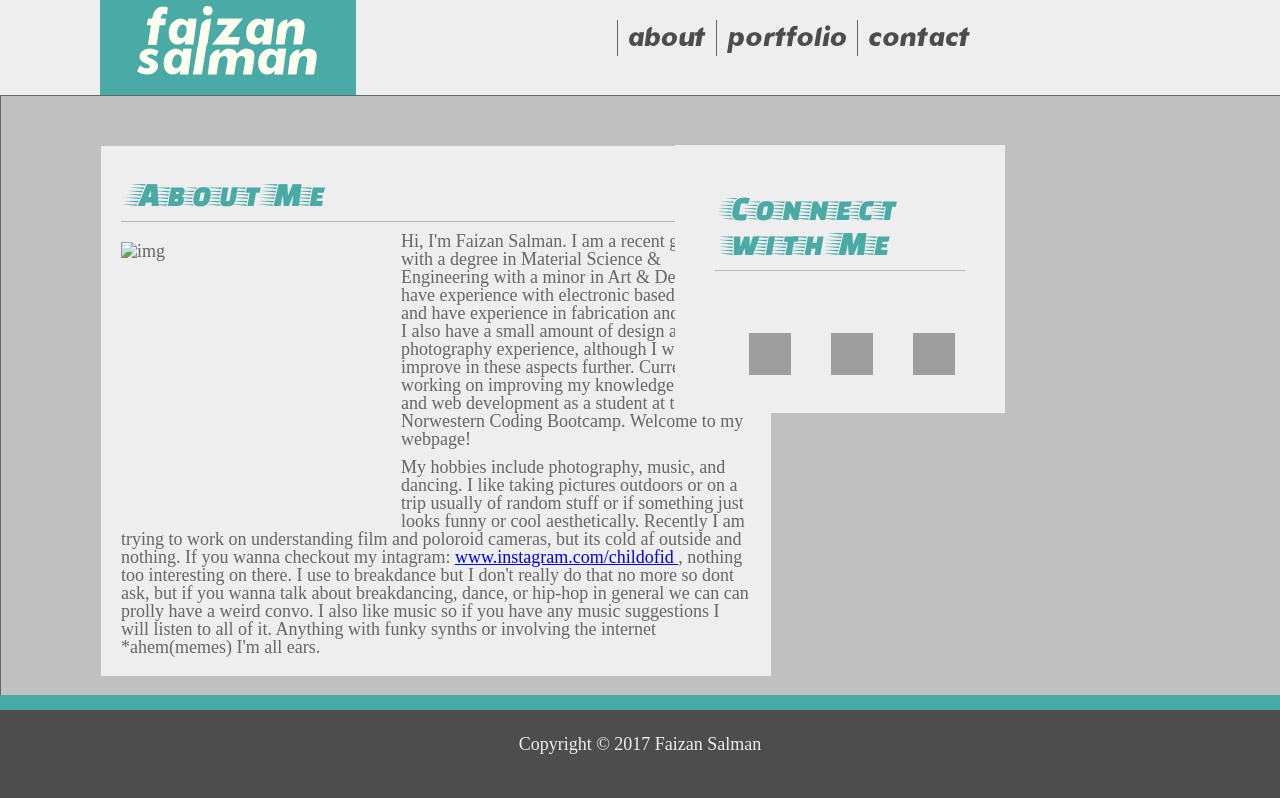
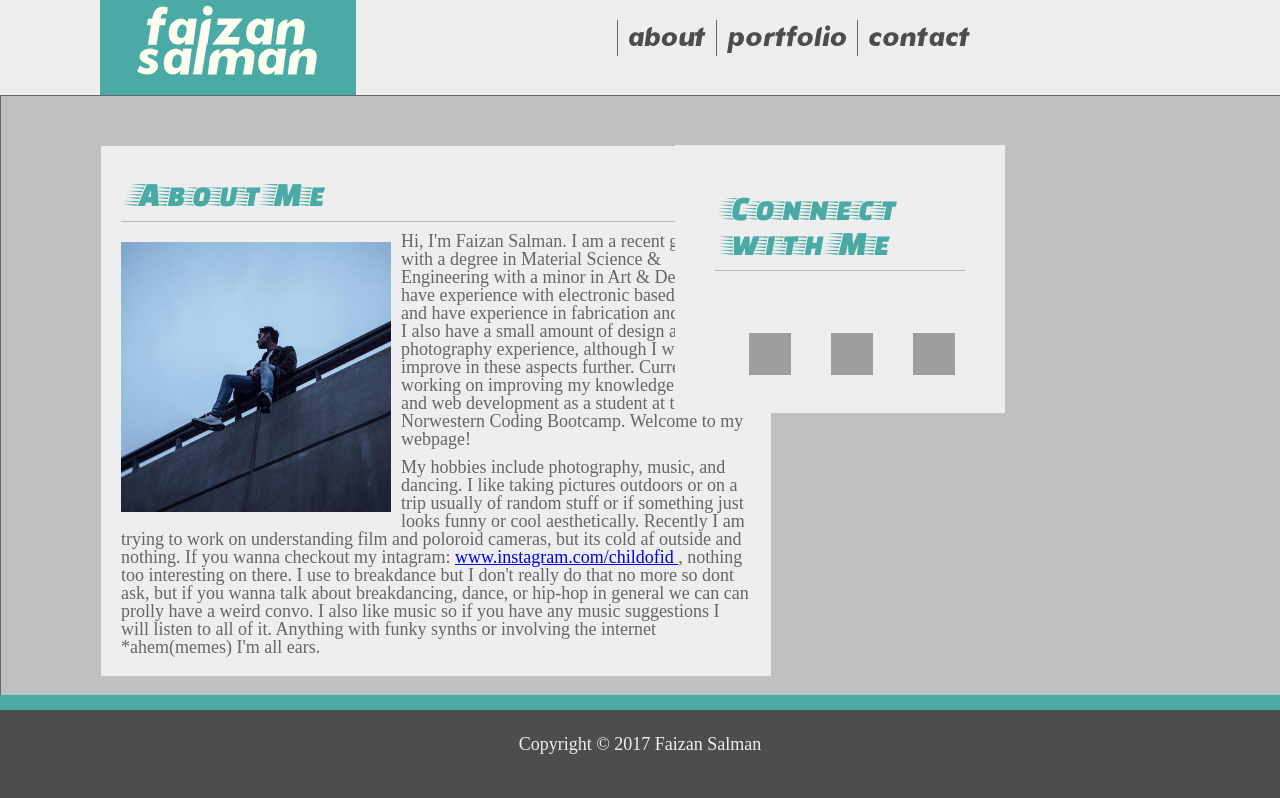
Before and after one commit to Faizy711/Basic-Portfolio, a plain HTML site: page index.html in a window 1280 px wide. Shown: the top 798 px of the page. Drawn offline with Linux system fonts and the light colour scheme; grey boxes are pictures that could not be loaded; files whose address does not match are found by name; a web font is replaced by a local one.

Commit message:
now done

```diff
--- a/index.html
+++ b/index.html
@@ -27,7 +27,7 @@
         <div class="wrapper">
             <div class="about_me">
                 <h2 class="teal_header">About Me</h2>
-                <img id="profile" src="file:../Basic-Portfolio/assets/images/12994406_10209209618978760_2604563978105641704_n.JPG" alt="img" style="width:270px;height:270px;">
+                <img id="profile" src="assets/images/12994406_10209209618978760_2604563978105641704_n.jpg" alt="img" style="width:270px;height:270px;">
                 <p>Hi, I'm Faizan Salman. I am a recent graduate with a degree in Material Science & Engineering with a minor in Art & Design. I have experience with electronic based deviced and have experience in fabrication and research. I also have a small amount of design and photography experience, although I wish to improve in these aspects further. Currently I am working on improving my knowledge in coding and web development as a student at the Norwestern Coding Bootcamp. Welcome to my webpage!</p>
                 <p>My hobbies include photography, music, and dancing. I like taking pictures outdoors or on a trip usually of random stuff or if something just looks funny or cool aesthetically. Recently I am trying to work on understanding film and poloroid cameras, but its cold af outside and nothing. If you wanna checkout my intagram: <a href="https://www.instagram.com/childofid/" >www.instagram.com/childofid </a>, nothing too interesting on there. I use to breakdance but I don't really do that no more so dont ask, but if you wanna talk about breakdancing, dance, or hip-hop in general we can can prolly have a weird convo. I also like music so if you have any music suggestions I will listen to all of it. Anything with funky synths or involving the internet *ahem(memes) I'm all ears.</p>
             </div>
```
